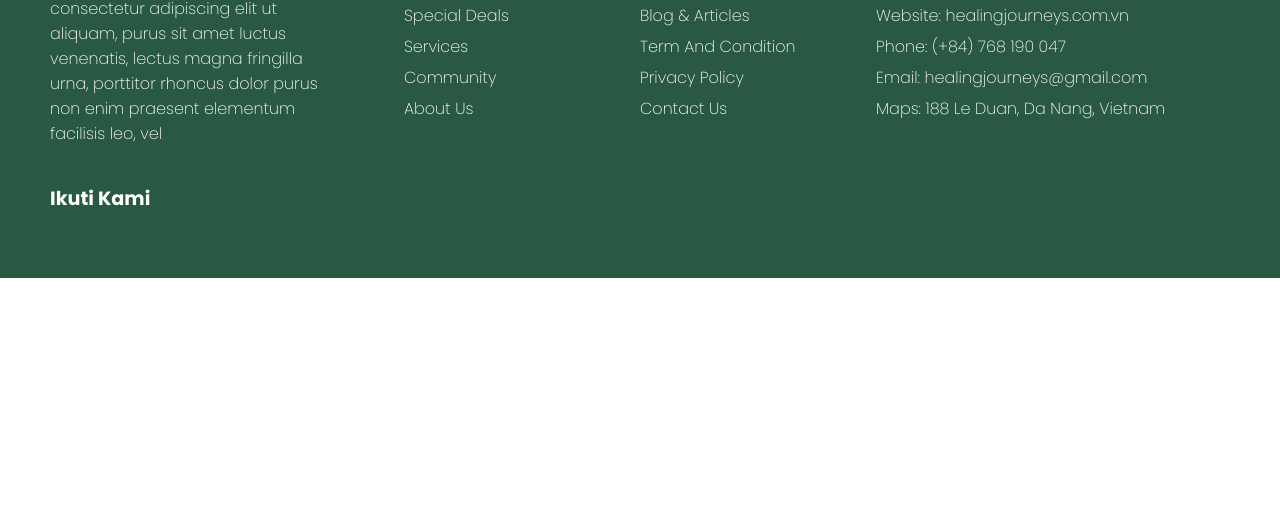
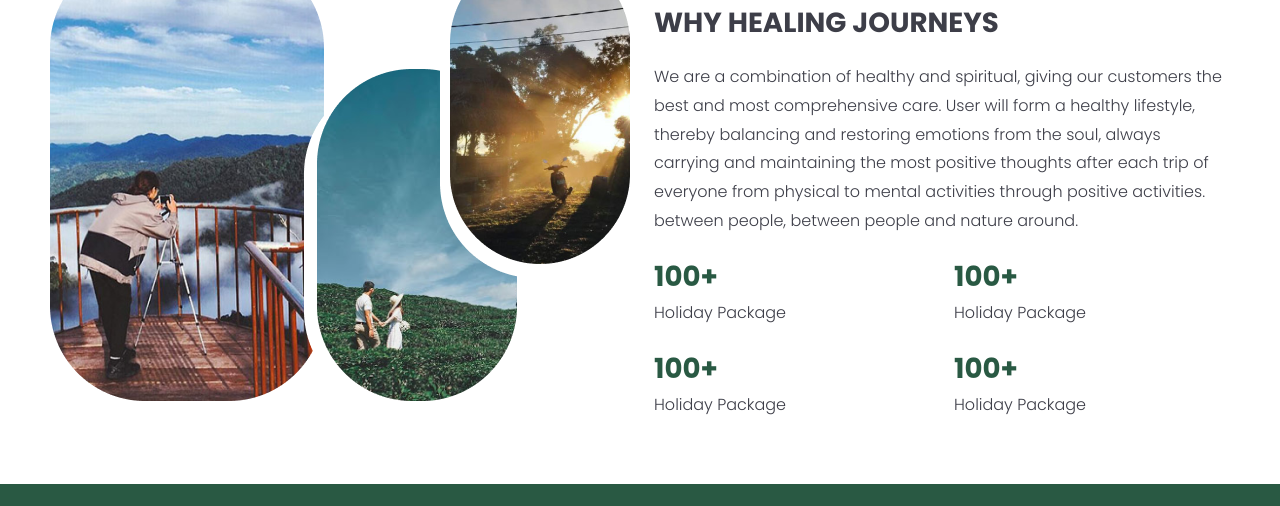
Before and after one commit to tranleminhhoang2410/Healing-Journeys, a website built with Parcel: page src/pages/index.html in a window 1280 px wide. Shown: the part 161-667 px from the top of the page. Built offline with nearby package versions, Linux system fonts and the light colour scheme.

Commit message:
implement overview section of home page

```diff
--- a/src/pages/index.html
+++ b/src/pages/index.html
@@ -12,7 +12,40 @@
         </header>
         <main class="content">
             <!-- Overview -->
-            <section class="overview"></section>
+            <section class="overview container main-section">
+                <figure class="overview-image-frame">
+                    <img src="../assets/images/overviews.png" alt="overview" class="overview-image" />
+                </figure>
+                <div class="overview-info">
+                    <h2 class="overview-main-heading">overviews</h2>
+                    <h3 class="overview-sub-heading">why healing journeys</h3>
+                    <p class="overview-description">
+                        We are a combination of healthy and spiritual, giving our customers the best and most
+                        comprehensive care. User will form a healthy lifestyle, thereby balancing and restoring emotions
+                        from the soul, always carrying and maintaining the most positive thoughts after each trip of
+                        everyone from physical to mental activities through positive activities. between people, between
+                        people and nature around.
+                    </p>
+                    <ul class="overview-list">
+                        <li class="overview-item">
+                            <span class="overview-item-number">100+</span>
+                            <span class="overview-item-description">Holiday Package</span>
+                        </li>
+                        <li class="overview-item">
+                            <span class="overview-item-number">100+</span>
+                            <span class="overview-item-description">Holiday Package</span>
+                        </li>
+                        <li class="overview-item">
+                            <span class="overview-item-number">100+</span>
+                            <span class="overview-item-description">Holiday Package</span>
+                        </li>
+                        <li class="overview-item">
+                            <span class="overview-item-number">100+</span>
+                            <span class="overview-item-description">Holiday Package</span>
+                        </li>
+                    </ul>
+                </div>
+            </section>
 
             <!-- Top Destination -->
             <section class="destination"></section>
--- a/src/styles/index.css
+++ b/src/styles/index.css
@@ -4,3 +4,5 @@
 
 @import url('./components/navbar.css');
 @import url('./components/main-footer.css');
+
+@import url('./sections/index/overview.css');
--- a/src/styles/sections/index/overview.css
+++ b/src/styles/sections/index/overview.css
@@ -0,0 +1,67 @@
+.overview {
+    display: flex;
+    align-items: flex-start;
+    justify-content: space-between;
+    gap: 24px;
+}
+
+.overview .overview-image-frame {
+    width: 580px;
+    height: 448px;
+}
+
+.overview .overview-info {
+    display: flex;
+    flex-direction: column;
+    gap: 24px;
+}
+
+.overview .overview-main-heading {
+    font-family: PoppinsBold;
+    font-size: 16px;
+    line-height: 180%;
+    color: var(--secondary-color);
+    text-transform: capitalize;
+}
+
+.overview .overview-sub-heading {
+    font-family: PoppinsBold;
+    font-size: 27.65px;
+    line-height: 120%;
+    color: var(--title-color);
+    text-transform: uppercase;
+}
+
+.overview .overview-description {
+    font-family: PoppinsLight;
+    font-size: 16px;
+    line-height: 180%;
+    color: var(--title-color);
+}
+
+.overview .overview-list {
+    display: grid;
+    grid-template-columns: repeat(2, 1fr);
+    gap: 24px;
+}
+
+.overview .overview-item {
+    display: flex;
+    align-items: flex-start;
+    flex-direction: column;
+    gap: 6px;
+}
+
+.overview .overview-item-number {
+    font-family: PoppinsBold;
+    font-size: 27.65px;
+    line-height: 120%;
+    color: var(--secondary-color);
+}
+
+.overview .overview-item-description {
+    font-family: PoppinsLight;
+    font-size: 16px;
+    line-height: 180%;
+    color: var(--title-color);
+}
```
